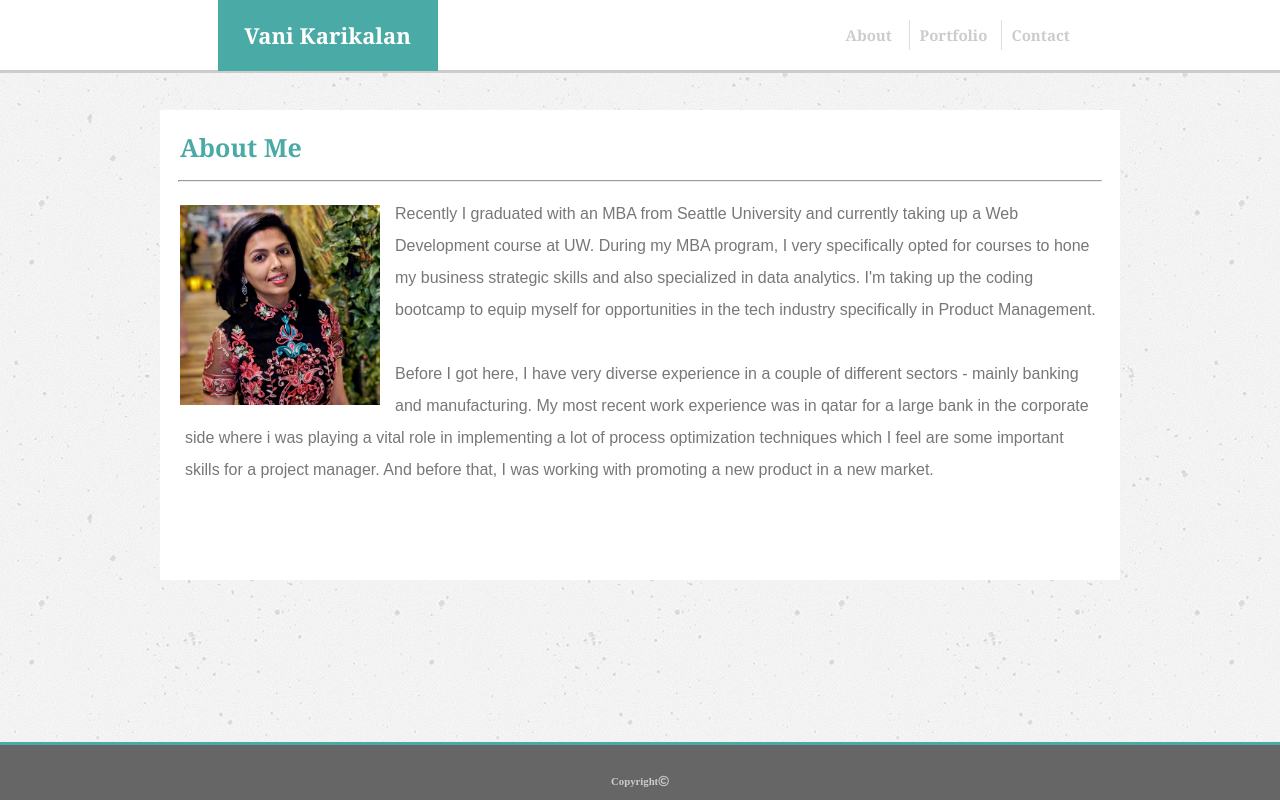
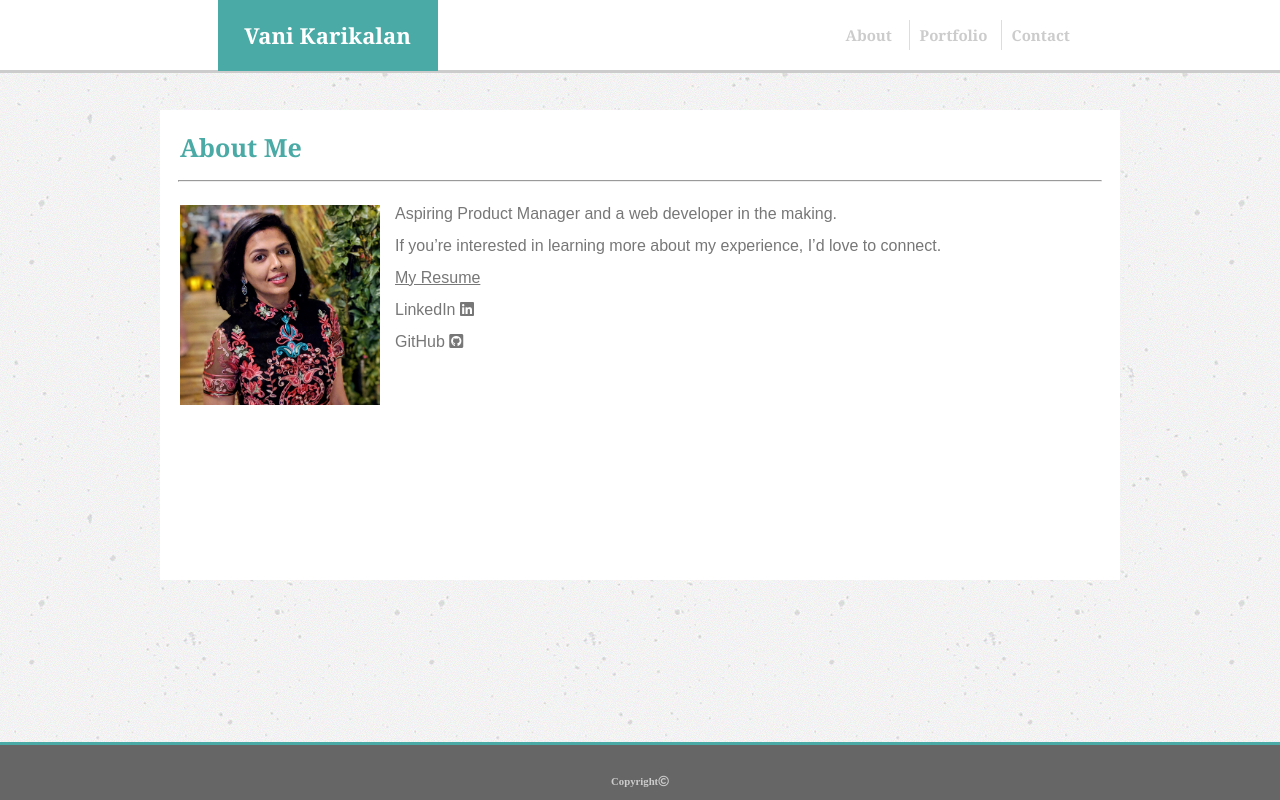
Before and after one commit to vanikari/Basic-Portfolio, a plain HTML site: page index.html in a window 1280 px wide. Drawn offline with Linux system fonts and the light colour scheme.

Commit message:
updated about me page

```diff
--- a/assets/css/style.css
+++ b/assets/css/style.css
@@ -256,6 +256,12 @@
     clear: both;
   }
 
+  /* Resume Link */
+
+  #resume {
+    color: #777777
+  }
+
   /* Footer Styling */
   .footer {
     width: 100%;
--- a/index.html
+++ b/index.html
@@ -42,7 +42,11 @@
             <!-- Profile Picture -->
             <img class="profilepic" src=assets/images/Vani.jpg width="200px" height="200px">
             <!-- My Background -->
-            <p class="my-background"> Recently I graduated with an MBA from Seattle University and currently taking up a Web Development course at UW. During my MBA program, I very specifically opted for courses to hone my business strategic skills and also specialized in data analytics. I'm taking up the coding bootcamp to equip myself for opportunities in the tech industry specifically in Product Management. <br>  <br>  Before I got here, I have very diverse experience in a couple of different sectors - mainly banking and manufacturing. My most recent work experience was in qatar for a large bank in the corporate side where i was playing a vital role in implementing a lot of process optimization techniques which I feel are some important skills for a project manager. And before that, I was working with promoting a new product in a new market.  </p>
+            <p class="my-background"> Aspiring Product Manager and a web developer in the making.  <br> If you’re interested in learning more about my experience, I’d love to connect. <br>
+            <a id = "resume" href="Vani_Karikalan.pdf"><u>My Resume</u></a><br>
+            LinkedIn  <a id = "resume" href="https://www.linkedin.com/in/vanikarikalan/"><i class="fab fa-linkedin"></i></a><br>
+            GitHub  <a id = "resume" href="https://github.com/vanikari"><i class="fab fa-github-square"></i></a></p>
+
         </div>
 
     <br><br><br>
```
Also changed, not shown: 1 other file.
